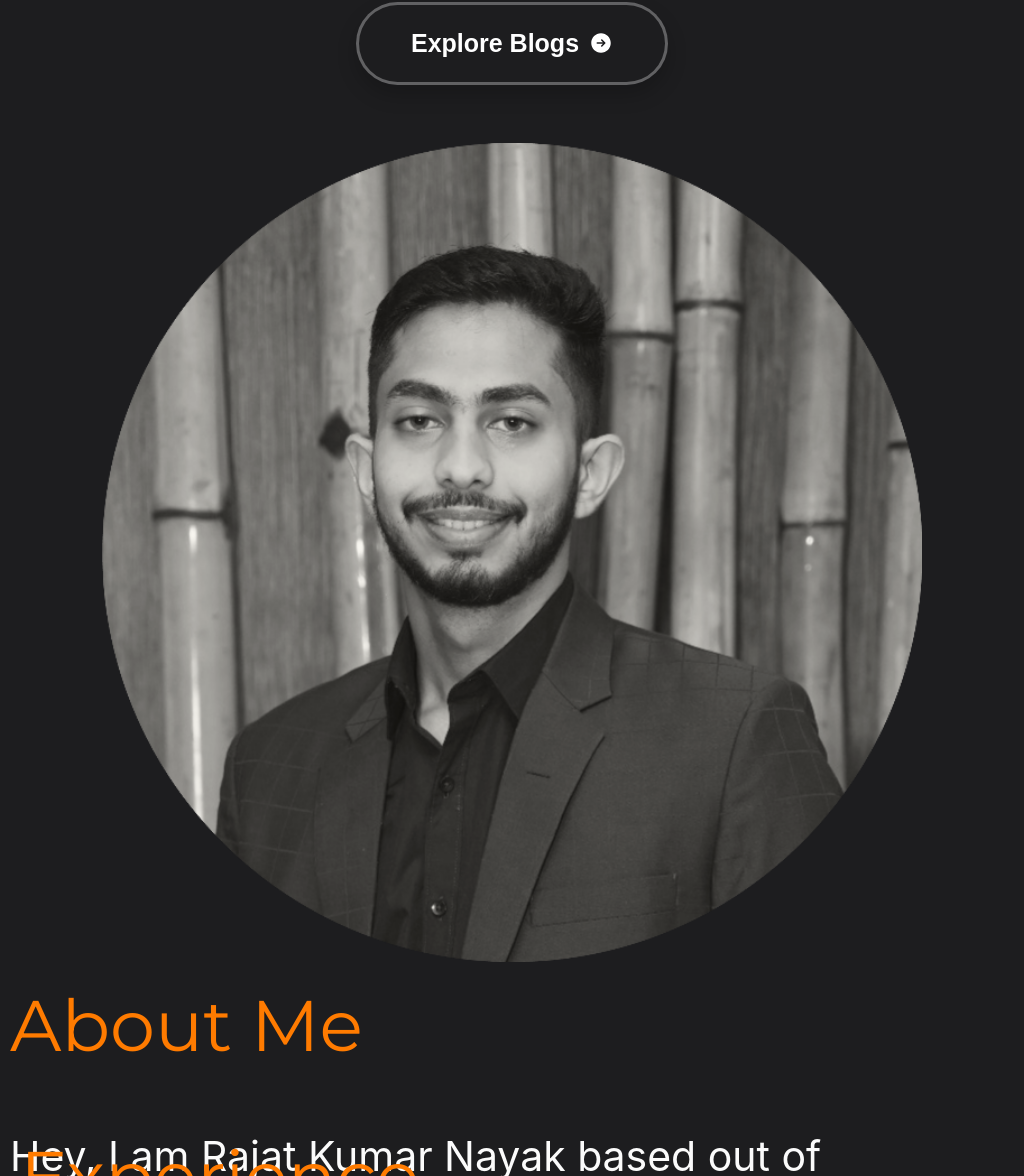
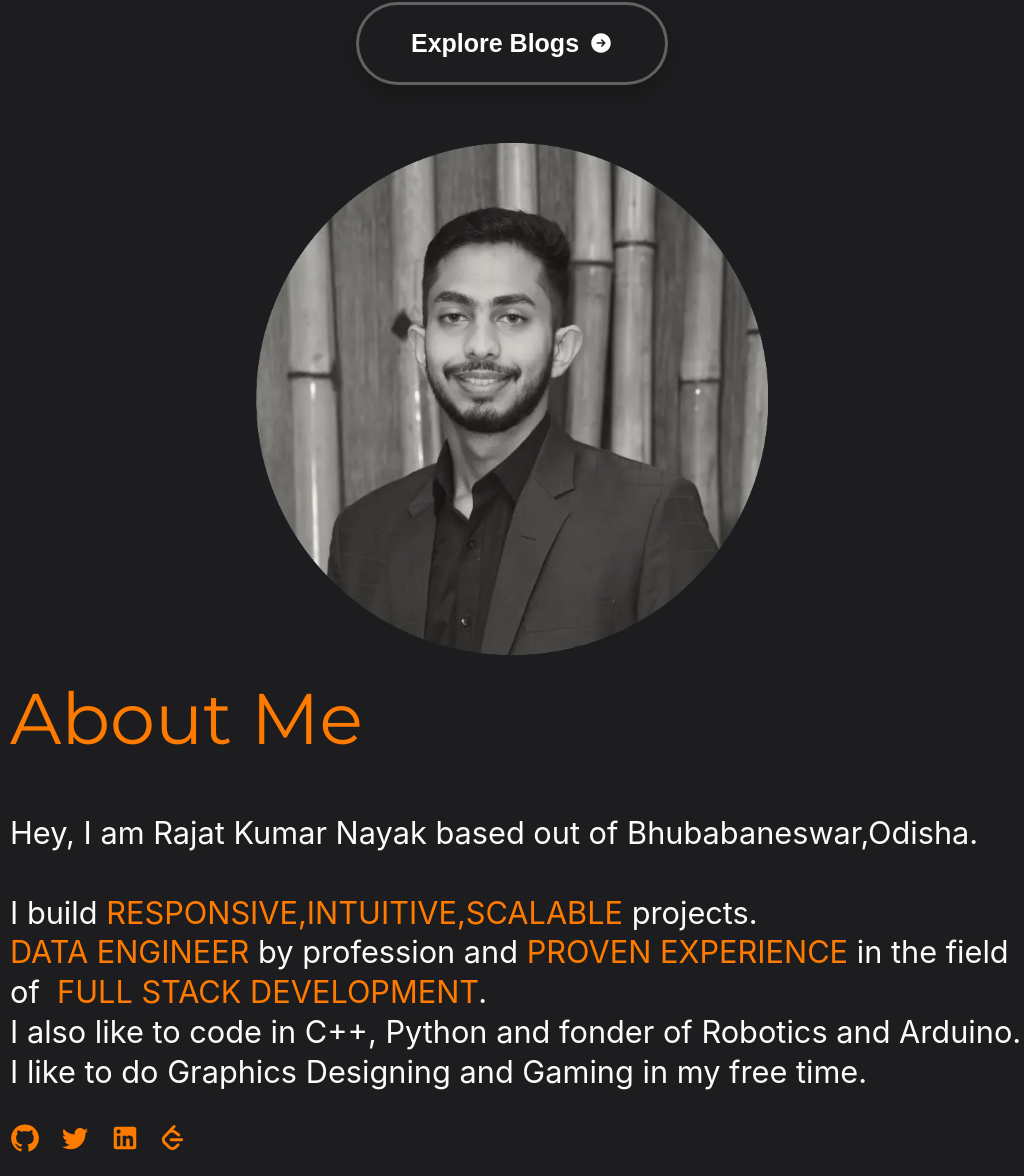
Before and after one commit to rajat-gith/Portfolio, a React (Create React App) app: page / in a window 1024 px wide. Shown: the part 657-1833 px from the top of the page. Built offline with nearby package versions, Linux system fonts and the light colour scheme.

Commit message:
responsive changes

```diff
--- a/src/components/AboutComponent.js
+++ b/src/components/AboutComponent.js
@@ -6,7 +6,7 @@ import LinkedInIcon from "@mui/icons-material/LinkedIn";
 import leetcodeIcon from "../assets/leetcode-custom.svg";
 import "../styles/ComponentStyles.scss";
 import TextReveal from "./TextReveal";
-import Photo from "../assets/Photo.png";
+import Photo from "../assets/Photo.webp";
 
 function AboutComponent() {
   return (
--- a/src/styles/ComponentStyles.scss
+++ b/src/styles/ComponentStyles.scss
@@ -712,15 +712,18 @@
   .AboutComponent {
     display: flex;
     flex-direction: column;
-    height: 120vh;
+    height: 160vh;
     width: 100%;
     .dp_img {
       position: relative;
       display: flex;
       order: 1;
       width: 100%;
+      height: min-content;
+      justify-content: center;
+      align-items: center;
       img {
-        width: 80%;
+        width: 50%;
         object-fit: contain;
       }
     }
@@ -729,7 +732,7 @@
       width: 100%;
       order: 2;
       .aboutContent {
-        font-size: 4vw;
+        font-size: 3vw;
         line-height: 1.3;
       }
       .title {
@@ -760,6 +763,7 @@
       display: flex;
       order: 1;
       width: 100%;
+      height: min-content;
       img {
         width: 80%;
         object-fit: contain;
```
Also changed, not shown: src/assets/Photo.webp (added).
